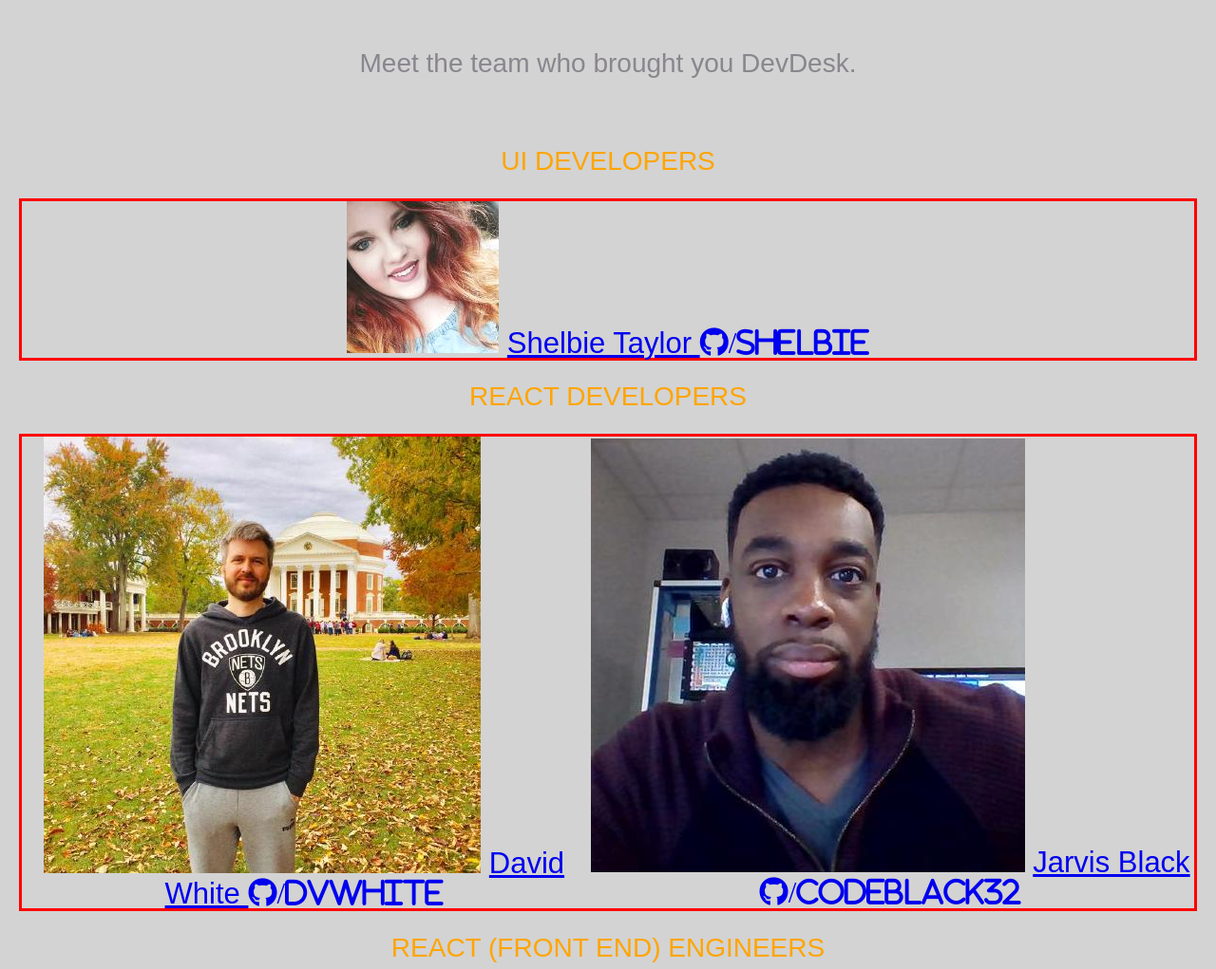
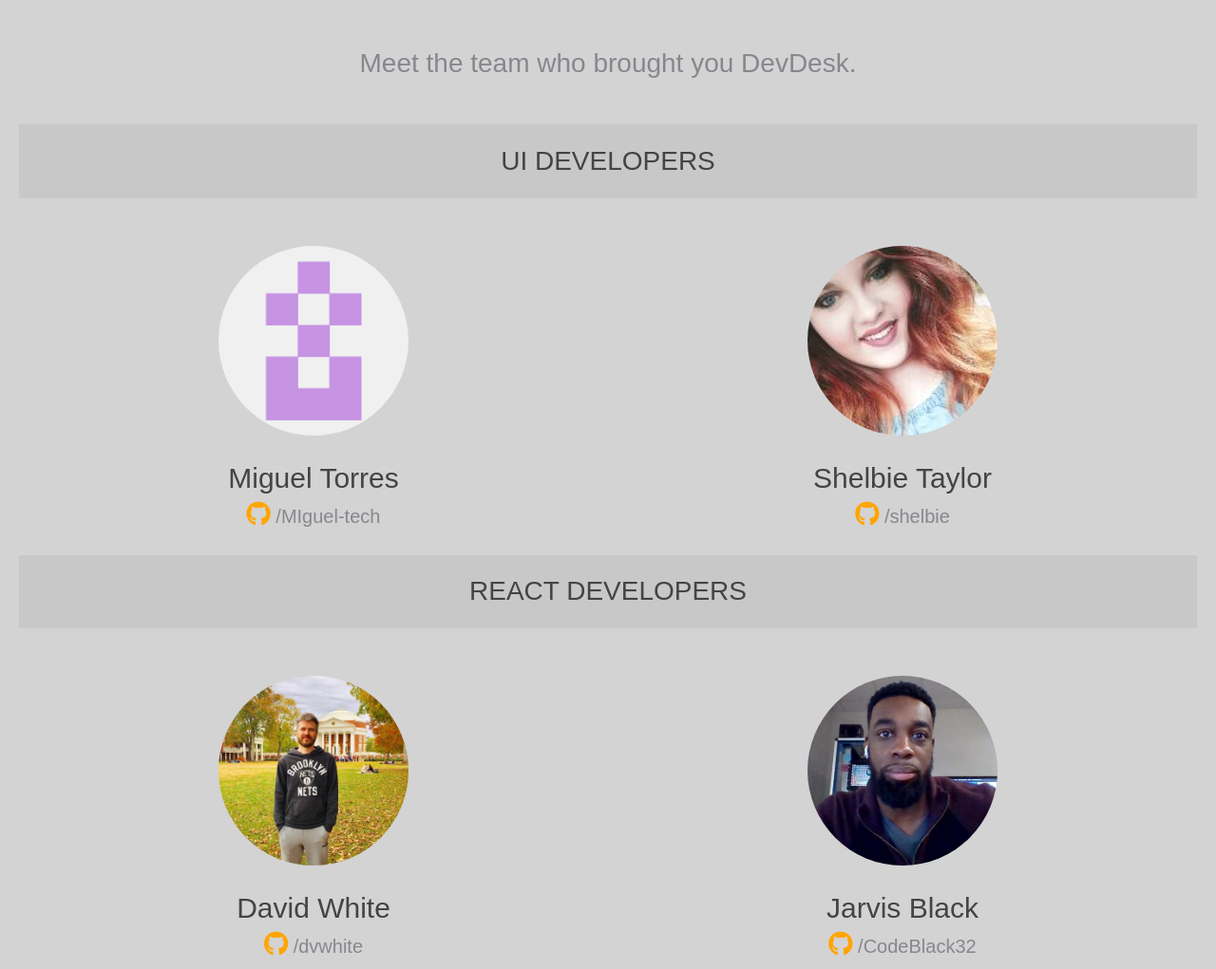
Before and after one commit to bw-devdesk-queue/UI, a plain HTML site: page about.html in a window 1280 px wide. Shown: the part 106-1127 px from the top of the page at 95% size. Drawn offline with Linux system fonts and the light colour scheme; a web font is replaced by a local one.

Commit message:
worked on about us page in less - stylizing

```diff
--- a/about.html
+++ b/about.html
@@ -21,18 +21,21 @@
     <section id="about">
         <p>Meet the team who brought you DevDesk.</p>
 
-            <h2>UI Developers</h2>
+
             <div class="team">
+                <h2>UI Developers</h2>
             <div class="developers">
 
-            <!-- <div class="dev">
+            <div class="dev">
                 <img src="images/MIguel-tech.png" alt="github link /MIguel-tech"/>
-                <a href="https://github.com/MIguel-tech">Miguel Torres <i class="fab fa-github">/MIguel-tech</i></a>
-            <div> -->
+                <h3>Miguel Torres</h3>
+                <a href="https://github.com/MIguel-tech"><i class="fab fa-github"></i> /MIguel-tech</a>
+            </div>
 
             <div class="dev">
                 <img src="images/shelbie.jpg" alt="github link /shelbie"/>
-                <a href="https://github.com/shelbie">Shelbie Taylor <i class="fab fa-github">/shelbie</i></a>
+                <h3>Shelbie Taylor</h3>
+                <a href="https://github.com/shelbie"><i class="fab fa-github"></i> /shelbie</a>
             </div>
         </div>
 
@@ -41,12 +44,14 @@
         <div class="developers">
             <div class="dev">
                 <img src="images/dvwhite.jpg" alt="github link /dvwhite"/>
-                <a href="https://github.com/dvwhite">David White <i class="fab fa-github">/dvwhite</i></a>
+                <h3>David White</h3>
+                <a href="https://github.com/dvwhite"><i class="fab fa-github"></i> /dvwhite</a>
             </div>
 
             <div class="dev">
                 <img src="images/CodeBlack32.jpg" alt="github link /CodeBlack32"/>
-                <a href="https://github.com/CodeBlack32">Jarvis Black <i class="fab fa-github">/CodeBlack32</i></a>
+                <h3>Jarvis Black </h3>
+                <a href="https://github.com/CodeBlack32"><i class="fab fa-github"></i> /CodeBlack32</a>
             </div>
         </div>
 
@@ -55,12 +60,14 @@
         <div class="developers">
         <div class="dev">
             <img src="images/RamyMetry.jpg" alt="github link /RamyMetry"/>
-            <a href="https://github.com/RamyMetry">Ramy Metry <i class="fab fa-github">/RamyMetry</i></a>
+            <h3>Ramy Metry</h3>
+            <a href="https://github.com/RamyMetry"><i class="fab fa-github"></i> /RamyMetry</a>
         </div>
 
         <div class="dev">
             <img src="images/Joshua-Burleson.jpg" alt="github link /Joshua-Burleson"/>
-            <a href="https://github.com/Joshua-Burleson">Joshua Burleson <i class="fab fa-github">/Joshua-Burleson</i></a>
+            <h3>Joshua Burleson</h3>
+            <a href="https://github.com/Joshua-Burleson"><i class="fab fa-github"></i> /Joshua-Burleson</a>
          </div>
         </div>
 
@@ -69,7 +76,8 @@
         <div class="developers">
         <div class="dev">
             <img src="images/lesleyfon.jpg" alt="github link /lesleyfon"/>
-            <a href="https://github.com/lesleyfon">Lesley Banadzem <i class="fab fa-github">/lesleyfon</i></a>
+            <h3>Lesley Banadzem</h3>
+            <a href="https://github.com/lesleyfon"><i class="fab fa-github"></i> /lesleyfon</a>
         </div>
     </div>
 
@@ -78,7 +86,8 @@
         <div class="developers">
         <div class="dev">
             <img src="images/ModernAdmiral.jpg" alt="github link /ModernAdmiral"/>
-            <a href="https://github.com/ModernAdmiral">Jackson McComas <i class="fab fa-github">/ModernAdmiral</i></a>
+            <h3>Jackson McComas</h3>
+            <a href="https://github.com/ModernAdmiral"><i class="fab fa-github"></i> /ModernAdmiral</a>
         </div>
     </div>
 </div>
--- a/less/about.less
+++ b/less/about.less
@@ -22,58 +22,65 @@
 
     h2 {
         text-align: center;
-        align-items: center;
-        color: @orange;
+        color: @darkgray;
         text-transform: uppercase;
+        width: 100%;
+        background-color: lighten(@lightgray, 10%);
     }
 
-    .developers {
+    .team {
         display: flex;
+        justify-content: center;
+        align-content: center;
+        flex-wrap: wrap;
         text-align: center;
-        align-items: center;
-        justify-content: space-evenly;
         width: 100%;
-        border: solid red;
 
 
-
-        // text-transform: uppercase;
-        //     ul {
-        //         color: @orange;
-        //         padding-bottom: 2rem;
-        .team {
+        .developers {
             display: flex;
-            width: 15%;
-            border: solid;
-            flex-direction: column;
-            flex-wrap: wrap;
-            padding: 2rem;
+            width: 100%;
+            justify-content: space-around;
 
 
             .dev {
                 display: flex;
-                flex-direction: row;
-                flex-wrap: wrap;
-                width: 20%;
-                border: 3px solid yellow;
+                flex-direction: column;
+                width: 40%;
+                justify-content: space-evenly;
+                align-items: center;
+                padding: 2rem;
 
                 img {
-                width: 200px;
-                border-radius: 100px;
+                    flex-wrap:wrap;
+                    flex-direction: row;
+                    margin: 3rem;
+                    width: 200px;
+                    border-radius: 100px;
+            }
 
+            h3 {
+                font-size: 3rem;
+            }
+
+            a {
+                // display: flex;
+                // flex-direction: row;
+                // flex-wrap: wrap;
+                width: 100%;
+                text-decoration: none;
+                color: @gray;
+                font-size: 2rem;
+                padding: 1rem;
+
+                i {
+                    font-size: 2.6rem;
+                    color: @orange;
+                }
             }
          }
     }
-        //         li {
-        //             text-transform: none;
-        //             padding: 1rem;
-        //             font-size: 1.8rem;
-        //         }
 
-        //         a{
-        //             color: @darkgray;
-        //         }
-        //     }
     }
 
 }
```
Also changed, not shown: css/index.css.
